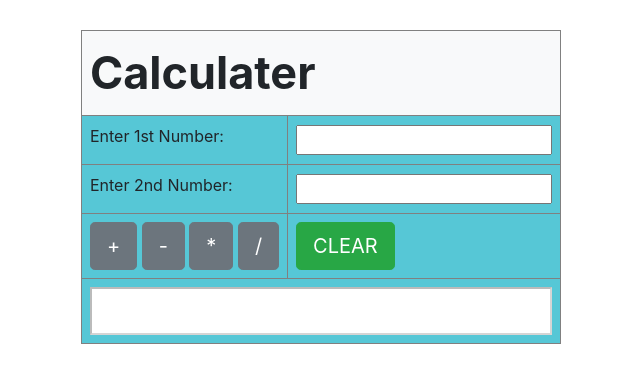
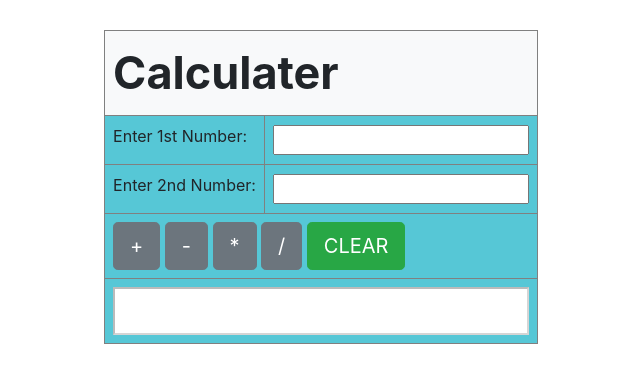
Before and after one commit to liyaaugustine/djangoproject, a Django app: page /myapp/calculater in a window 1280 px wide. Shown: the top 383 px of the page, without its empty margins (319-959 px from the left). Run offline with Django 3.2, Linux system fonts and the light colour scheme.

Commit message:
again modify calc

```diff
--- a/myapp/templates/mycalculater.html
+++ b/myapp/templates/mycalculater.html
@@ -31,17 +31,15 @@
         <td><label for="sec"> Enter 2nd Number:</label></td>
     <td><input type="number" id="sec"></td>
 </tr>
-<div class="col-lg-12 col-md-12 col-sm-6 col-xs-6">
    <tr>
-       <td>
+       <td colspan="2">
         <button type="button"class="btn btn-secondary btn-lg" onclick="add()">+</button>
         <button type="button" class="btn  btn-secondary btn-lg"onclick="sub()">-</button>
         <button type="button" class="btn btn-secondary btn-lg"onclick="mul()">*</button>
         <button type="button" class="btn  btn-secondary btn-lg"onclick="div()">/</button>
-    </td>
-        <td><button type="button" class="btn btn-success btn-lg"onclick="clr()">CLEAR</button></td>
+        <button type="button" class="btn btn-success btn-lg"onclick="clr()">CLEAR</button></td>
 
-</tr></div>
+</tr>
    <tr>
 
     <td colspan="2"> <input type="text" id="rslt" disabled></td>
```
